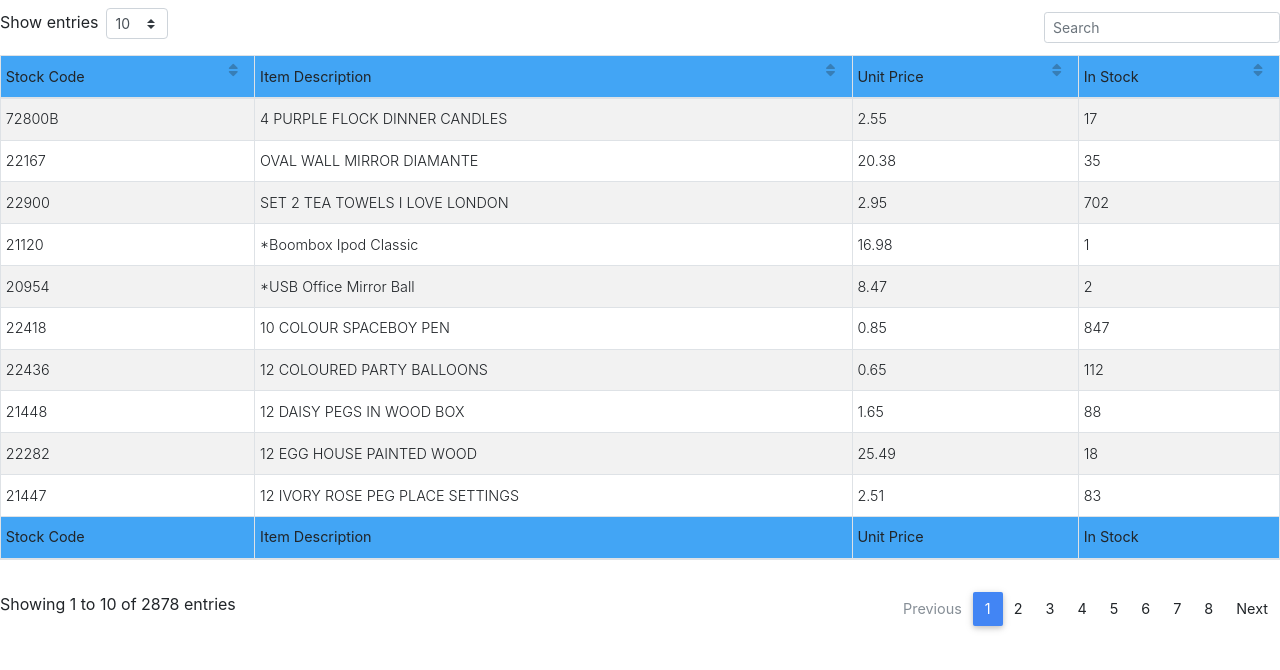
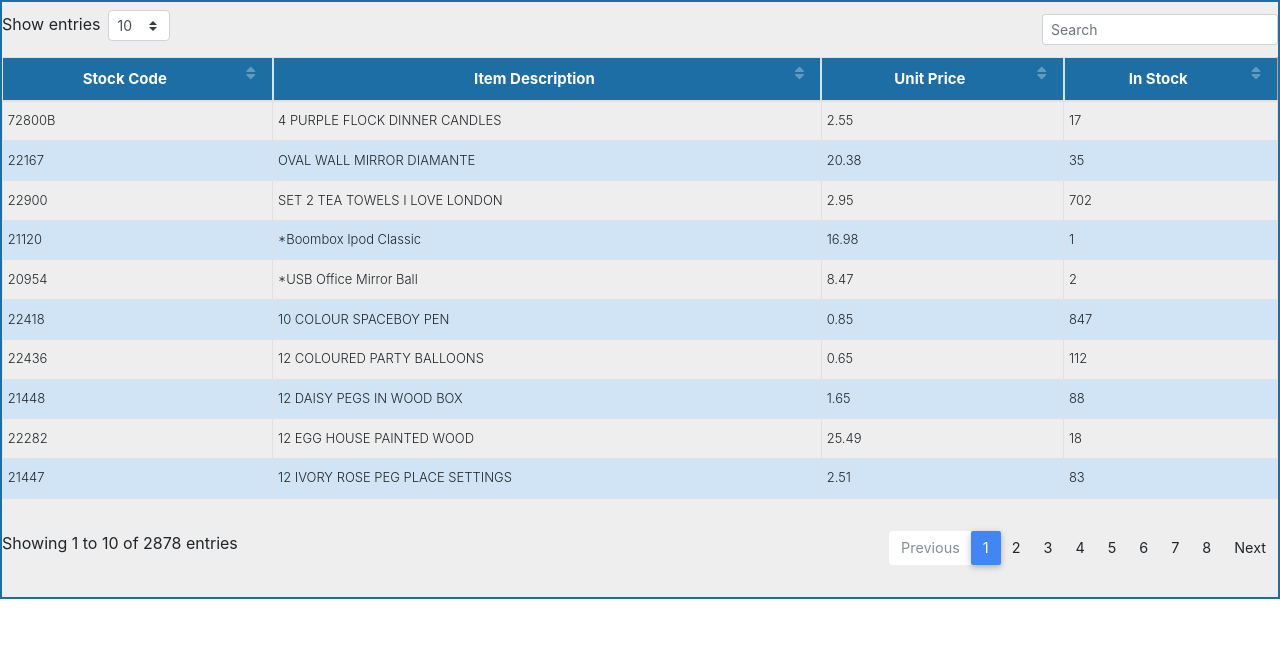
Before and after one commit to minhlong94/ORA-IU, a React (Create React App) app: page / in a window 1280 px wide. Shown: the top 670 px of the page. Built offline with nearby package versions, Linux system fonts and the light colour scheme.

Commit message:
Comment the table
Deleted unused js files
Added comments to all necessary files

```diff
--- a/package.json
+++ b/package.json
@@ -14,8 +14,7 @@
     "mysql": "^2.18.1",
     "react": "16.12.0",
     "react-dom": "16.12.0",
-    "react-scripts": "3.0.1",
-    "react-table": "^7.0.4"
+    "react-scripts": "3.0.1"
   },
   "devDependencies": {
     "react-router-dom": "^5.1.2",
--- a/src/App.js
+++ b/src/App.js
@@ -2,6 +2,8 @@ import React from "react";
 import "./styles.css";
 import "mdbreact/dist/css/mdb.css"
 import DatatablePage from './components/ShoppingTable/ShoppingTableSearchBar';
+
+// All changes in UI should be changed here
 export default function App() {
   return (
       <div>
--- a/src/components/ShoppingTable/ShoppingTableSearchBar.js
+++ b/src/components/ShoppingTable/ShoppingTableSearchBar.js
@@ -1,23 +1,28 @@
 import React from 'react';
-import {MDBBtn, MDBDataTable} from 'mdbreact';
+import {MDBDataTable} from 'mdbreact';
 import table from "../SQL/table";
 
-/*TODO: insert button to the AddToCart column*/
-
+/*
+   * mdbreact table
+   * @param label {string}: name of the column
+   * @param field {string}: name of the associated field in JSON file, contains cell data
+   * @param sort {string}: sort order, 'asc' or 'desc'
+   * @param width {int}: width of the column
+ */
 const DatatablePage = () => {
     const data = {
         columns: [
             {
-                label: 'Stock Code',
-                field: 'StockCode',
-                sort: 'asc',
-                width: 150
+                label: 'Stock Code', // Column's name
+                field: 'StockCode', // json attribute
+                sort: 'asc', // ascending sort
+                width: 150 // width of the column
             },
             {
                 label: 'Item Description',
                 field: 'ItemDes',
                 sort: 'asc',
-                width: 270
+                width: 200
             },
             {
                 label: 'Unit Price',
@@ -31,29 +36,23 @@ const DatatablePage = () => {
                 sort: 'asc',
                 width: 100
             }
-            // ,
-            // {
-            //     label: 'Add to Cart',
-            //     field: <MDBBtn color="purple" size="sm">Button</MDBBtn>,
-            //     sort: 'asc',
-            //     width: 150,
-            // }
         ],
         rows: table
     };
 
+    // https://mdbootstrap.com/docs/react/tables/datatables/#docsTabsAPI
     return (
         <MDBDataTable
-            striped
             bordered
             small
-            hover
-            theadColor="blue lighten-1"
             data={data}
             btn
-            className="blueTable"
+            noBottomColumns={true}
+            className='blueTable'
         />
     );
 }
-
+/*
+    Comment className row to disable sync with CSS
+ */
 export default DatatablePage;
--- a/src/index.js
+++ b/src/index.js
@@ -1,7 +1,8 @@
 import React from "react";
 import ReactDOM from "react-dom";
+import App from "./App";
 
-import App from "./App";
+// The following 3 imports are for CSS of mdbreact
 import "@fortawesome/fontawesome-free/css/all.min.css";
 import "bootstrap-css-only/css/bootstrap.min.css";
 import "mdbreact/dist/css/mdb.css";
--- a/src/styles.css
+++ b/src/styles.css
@@ -3,24 +3,24 @@
   text-align: center;
 }
 
-table.blueTable {
+.blueTable {
   border: 2px solid #1C6EA4;
   background-color: #EEEEEE;
   width: 100%;
   text-align: left;
   border-collapse: collapse;
 }
-table.blueTable td, table.blueTable th {
+.blueTable td, table.blueTable th {
   border: 1px solid #AAAAAA;
   padding: 3px 2px;
 }
-table.blueTable tbody td {
+.blueTable tbody td {
   font-size: 13px;
 }
-table.blueTable tr:nth-child(even) {
+.blueTable tr:nth-child(even) {
   background: #D0E4F5;
 }
-table.blueTable thead {
+.blueTable thead {
   background: #1C6EA4;
   background: -moz-linear-gradient(top, #5592bb 0%, #327cad 66%, #1C6EA4 100%);
   background: -webkit-linear-gradient(top, #5592bb 0%, #327cad 66%, #1C6EA4 100%);
@@ -28,7 +28,7 @@ table.blueTable thead {
   border-bottom: 2px solid #444444;
 }
 
-table.blueTable thead th {
+.blueTable thead th {
   border: 1px solid #AAAAAA;
   font-size: 15px;
   font-weight: bold;
@@ -37,7 +37,7 @@ table.blueTable thead th {
   border-left: 2px solid #D0E4F5;
   background: #1C6EA4;
 }
-table.blueTable thead th:first-child {
+.blueTable thead th:first-child {
   border-left: none;
 }
 button.addToCart {
```
Also changed, not shown: src/components/SQL/SELECT.js (+5 -2 lines), src/components/ShoppingTable/AddToCartButton.js (deleted, +0 -11 lines), src/components/ShoppingTable/ShoppingTable.js (deleted, +0 -154 lines), 2 other files (tests, documents, lock files or other folders).
